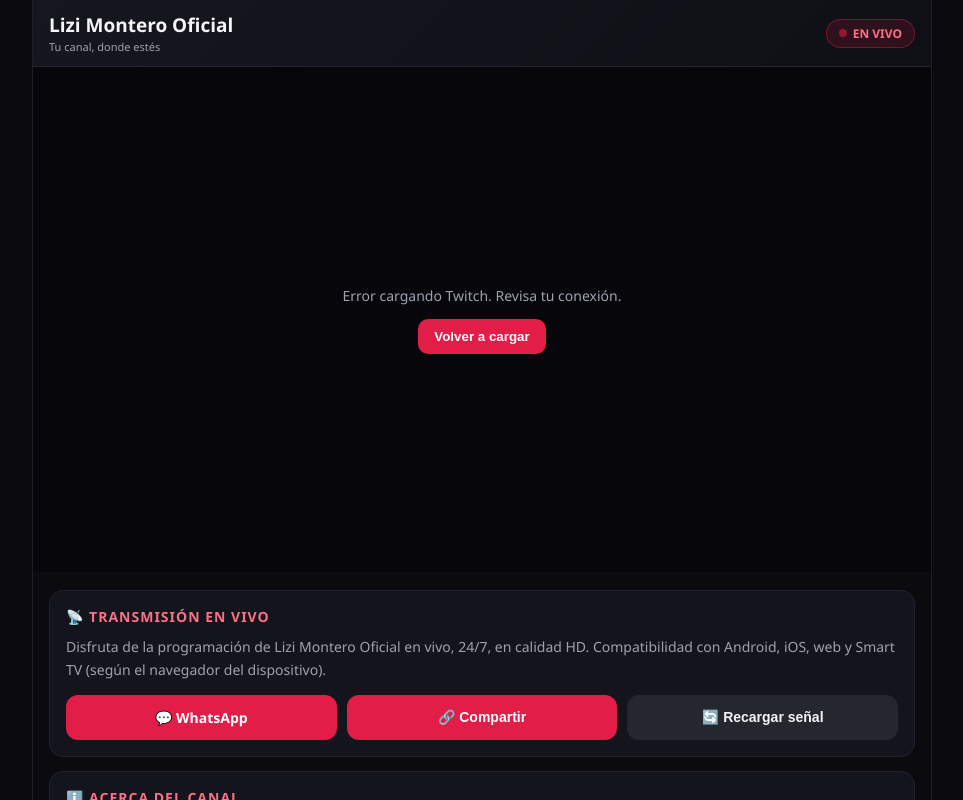
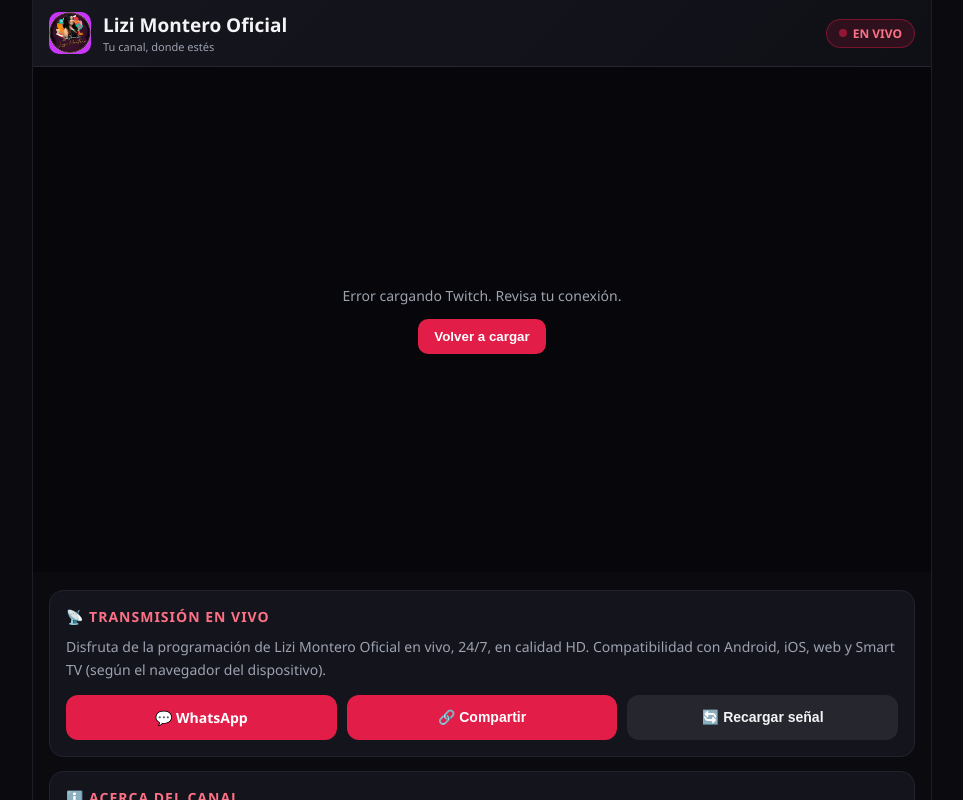
Before and after one commit to reproduc/Lizi-Montero-Oficial, a plain HTML site: page index.html in a window 1280 px wide. Shown: the whole page, without its empty margins (158-1121 px from the left). Drawn offline with Linux system fonts and the light colour scheme; a script that the page names is missing.

Commit message:
Update index.html

```diff
--- a/index.html
+++ b/index.html
@@ -38,7 +38,7 @@ header{display:flex;align-items:center;gap:12px;padding:12px 16px;background:lin
 </head>
 <body>
 <header>
-  <img src="imagenes/1logo.jpg" alt="Logo Tv Mundo Peru" class="logo-img" onerror="this.style.display='none'">
+  <img src="imagenes/1logo.png" alt="Logo Tv Mundo Peru" class="logo-img" onerror="this.style.display='none'">
   <div class="brand"><h1>Lizi Montero Oficial</h1><small>Tu canal, donde estés</small></div>
   <div class="live-badge"><span class="dot"></span>EN VIVO</div>
 </header>
```
